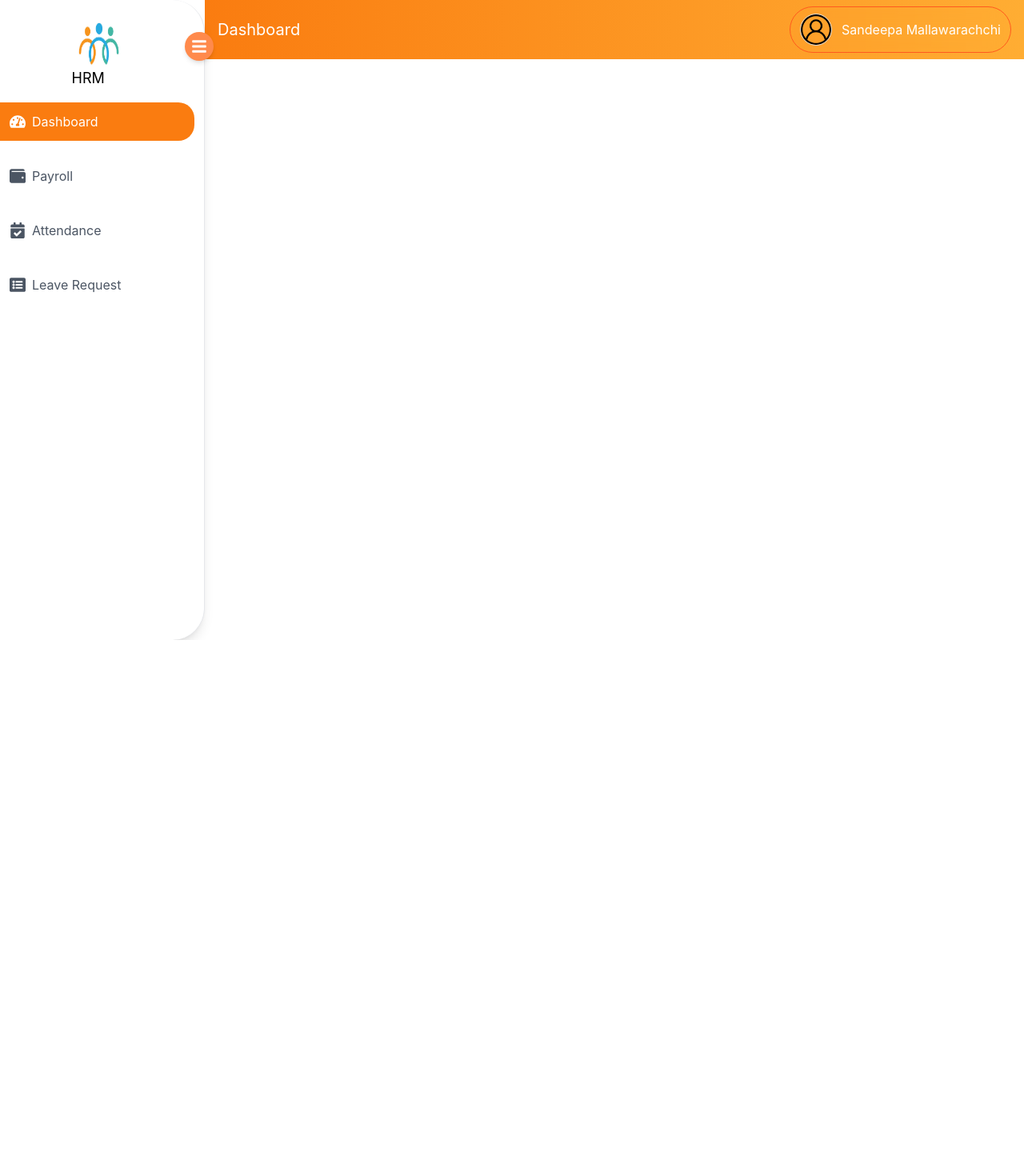
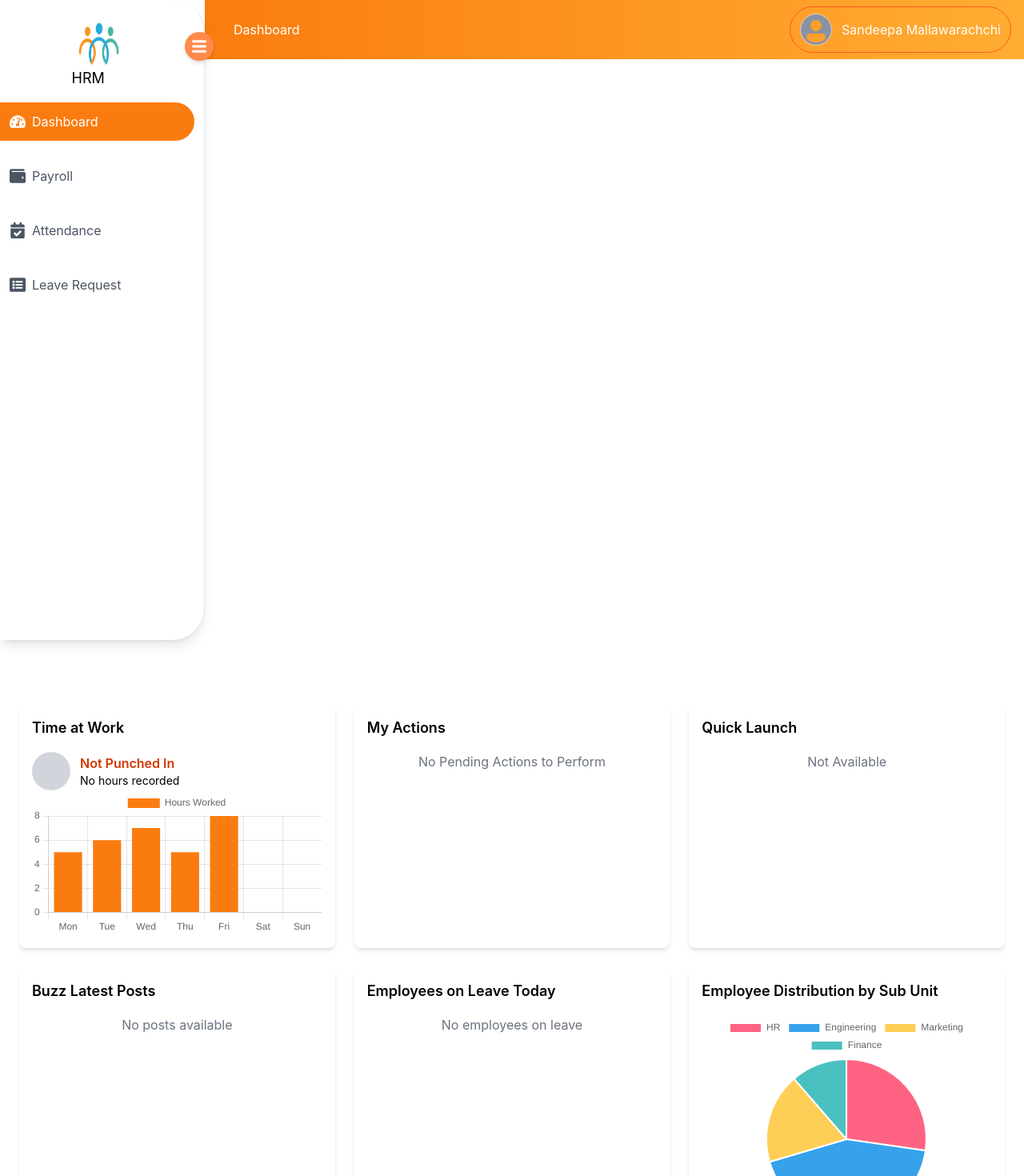
Before and after one commit to sandeepaMallawarachchi/HRM_Software, a React (Create React App) app in the folder client/: page / in a window 1280 px wide. Shown: the top 1470 px of the page at 80% size. Before the commit the page ends 800 px from the top, so only its background shows below. Built offline with nearby package versions, Linux system fonts and the light colour scheme.

Commit message:
dashboard

```diff
--- a/client/package.json
+++ b/client/package.json
@@ -7,11 +7,15 @@
     "@testing-library/react": "^13.4.0",
     "@testing-library/user-event": "^13.5.0",
     "axios": "^1.7.7",
+    "chart.js": "^4.4.4",
     "flowbite-react": "^0.10.1",
     "react": "^18.3.1",
+    "react-chartjs-2": "^5.2.0",
     "react-dom": "^18.3.1",
     "react-router-dom": "^6.26.2",
     "react-scripts": "5.0.1",
+    "react-table": "^7.8.0",
+    "recharts": "^2.12.7",
     "web-vitals": "^2.1.4"
   },
   "scripts": {
--- a/client/public/index.html
+++ b/client/public/index.html
@@ -10,34 +10,11 @@
       content="Web site created using create-react-app"
     />
     <link rel="apple-touch-icon" href="%PUBLIC_URL%/logo192.png" />
-    <!--
-      manifest.json provides metadata used when your web app is installed on a
-      user's mobile device or desktop. See https://developers.google.com/web/fundamentals/web-app-manifest/
-    -->
     <link rel="manifest" href="%PUBLIC_URL%/manifest.json" />
-    <!--
-      Notice the use of %PUBLIC_URL% in the tags above.
-      It will be replaced with the URL of the `public` folder during the build.
-      Only files inside the `public` folder can be referenced from the HTML.
-
-      Unlike "/favicon.ico" or "favicon.ico", "%PUBLIC_URL%/favicon.ico" will
-      work correctly both with client-side routing and a non-root public URL.
-      Learn how to configure a non-root public URL by running `npm run build`.
-    -->
-    <title>React App</title>
+    <title>HRM System</title>
   </head>
   <body>
     <noscript>You need to enable JavaScript to run this app.</noscript>
     <div id="root"></div>
-    <!--
-      This HTML file is a template.
-      If you open it directly in the browser, you will see an empty page.
-
-      You can add webfonts, meta tags, or analytics to this file.
-      The build step will place the bundled scripts into the <body> tag.
-
-      To begin the development, run `npm start` or `yarn start`.
-      To create a production bundle, use `npm run build` or `yarn build`.
-    -->
   </body>
 </html>
--- a/client/src/App.js
+++ b/client/src/App.js
@@ -3,12 +3,14 @@ import "./index.css"
 import { BrowserRouter, Routes, Route, useLocation } from "react-router-dom";
 
 import Header from "./components/Header";
+import Dashboard from "./pages/Dashboard";
 
 function App() {
   return (
     <BrowserRouter>
+      <Header />
       <Routes>
-        <Route path="/" element={<Header />} />
+        <Route path="/" element={<Dashboard />} />
       </Routes>
     </BrowserRouter>
   );
--- a/client/src/components/Header.jsx
+++ b/client/src/components/Header.jsx
@@ -7,11 +7,11 @@ const Header = () => {
         <div className="flex">
             <Sidebar />
             <div className="flex-1">
-            <header className="w-full h-auto px-4 py-2 bg-gradient-to-r from-[#fa7c10] to-[#ffad33] flex items-center justify-between">
-            <div className="text-xl text-white">
+                <header className="w-full h-auto px-4 py-2 bg-gradient-to-r from-[#fa7c10] to-[#ffad33] flex items-center justify-between">
+                    <div className="text-white ml-5">
                         Dashboard
                     </div>
-                    <div className="relative flex items-center border border-orange-500 rounded-full p-2 px-3 space-x-3 backdrop-blur-md group">
+                    <div className="relative flex items-center border border-orange-500 rounded-full p-2 px-3 space-x-3 backdrop-blur-lg group">
                         <img
                             src={avatar}
                             alt="avatar"
--- a/client/src/components/Sidebar.jsx
+++ b/client/src/components/Sidebar.jsx
@@ -36,11 +36,11 @@ const Sidebar = () => {
       </div>
 
       {/* Navigation Links */}
-      <div className="flex flex-col items-center justify-end mt-4  mb-8 w-full gap-5">
+      <div className="flex flex-col items-center justify-end mt-4 mb-8 w-full gap-5">
         <NavLink
           to="/"
           className={({ isActive }) =>
-            `flex items-center p-3 text-gray-600 hover:bg-orange-100 w-full rounded-r-[20px] transition-colors ${isActive ? 'bg-[#fa7c10] text-white' : ''
+            `flex items-center p-3 text-gray-600 hover:bg-orange-100 w-full rounded-r-[30px] transition-colors ${isActive ? 'bg-[#fa7c10] text-white' : ''
             }`
           }
         >
@@ -50,7 +50,7 @@ const Sidebar = () => {
         <NavLink
           to="/payroll"
           className={({ isActive }) =>
-            `flex items-center p-3 text-gray-600 hover:bg-orange-100 w-full rounded-r-[20px] transition-colors ${isActive ? 'bg-[#fa7c10] text-white' : ''
+            `flex items-center p-3 text-gray-600 hover:bg-orange-100 w-full rounded-r-[30px] transition-colors ${isActive ? 'bg-[#fa7c10] text-white' : ''
             }`
           }
         >
@@ -60,7 +60,7 @@ const Sidebar = () => {
         <NavLink
           to="/attendance"
           className={({ isActive }) =>
-            `flex items-center p-3 text-gray-600 hover:bg-orange-100 w-full rounded-r-[20px] transition-colors ${isActive ? 'bg-[#fa7c10] text-white' : ''
+            `flex items-center p-3 text-gray-600 hover:bg-orange-100 w-full rounded-r-[30px] transition-colors ${isActive ? 'bg-[#fa7c10] text-white' : ''
             }`
           }
         >
@@ -70,7 +70,7 @@ const Sidebar = () => {
         <NavLink
           to="/leave"
           className={({ isActive }) =>
-            `flex items-center p-3 text-gray-600 hover:bg-orange-100 w-full rounded-r-[20px] transition-colors ${isActive ? 'bg-[#fa7c10] text-white' : ''
+            `flex items-center p-3 text-gray-600 hover:bg-orange-100 w-full rounded-r-[30px] transition-colors ${isActive ? 'bg-[#fa7c10] text-white' : ''
             }`
           }
         >
--- /dev/null
+++ b/client/src/pages/Dashboard.jsx
@@ -0,0 +1,112 @@
+import React from 'react';
+import {
+    Chart as ChartJS,
+    CategoryScale,
+    LinearScale,
+    BarElement,
+    ArcElement,
+    Title,
+    Tooltip,
+    Legend,
+} from 'chart.js';
+import { Bar, Pie } from 'react-chartjs-2';
+
+// Register the necessary Chart.js components
+ChartJS.register(
+    CategoryScale,
+    LinearScale,
+    BarElement,
+    ArcElement,
+    Title,
+    Tooltip,
+    Legend
+);
+
+const Dashboard = () => {
+    // Data for the bar chart (Time at Work)
+    const barData = {
+        labels: ['Mon', 'Tue', 'Wed', 'Thu', 'Fri', 'Sat', 'Sun'],
+        datasets: [
+            {
+                label: 'Hours Worked',
+                data: [5, 6, 7, 5, 8, 0, 0],
+                backgroundColor: '#fa7c10',
+            },
+        ],
+    };
+
+    // Data for the pie charts
+    const pieData = {
+        labels: ['HR', 'Engineering', 'Marketing', 'Finance'],
+        datasets: [
+            {
+                label: 'Employees by Department',
+                data: [12, 19, 8, 5],
+                backgroundColor: ['#FF6384', '#36A2EB', '#FFCE56', '#4BC0C0'],
+            },
+        ],
+    };
+
+    const pieOptions = {
+        maintainAspectRatio: false,
+    };
+
+    return (
+        <div className="grid grid-cols-3 gap-6 p-6 pt-20"> {/* Added pt-20 to account for the header height */}
+            {/* Time at Work Card */}
+            <div className="col-span-1 bg-white rounded-lg shadow-md p-4">
+                <h2 className="text-lg font-semibold mb-4">Time at Work</h2>
+                <div className="flex items-center space-x-3">
+                    <div className="bg-gray-300 rounded-full w-12 h-12"></div>
+                    <div className="flex-1">
+                        <p className="text-orange-600 font-semibold">Not Punched In</p>
+                        <p className="text-sm">No hours recorded</p>
+                    </div>
+                </div>
+                <Bar data={barData} />
+            </div>
+
+            {/* My Actions Card */}
+            <div className="col-span-1 bg-white rounded-lg shadow-md p-4">
+                <h2 className="text-lg font-semibold mb-4">My Actions</h2>
+                <div className="text-center">
+                    <p className="text-gray-500">No Pending Actions to Perform</p>
+                </div>
+            </div>
+
+            {/* Quick Launch Card */}
+            <div className="col-span-1 bg-white rounded-lg shadow-md p-4">
+                <h2 className="text-lg font-semibold mb-4">Quick Launch</h2>
+                <div className="text-center">
+                    <p className="text-gray-500">Not Available</p>
+                </div>
+            </div>
+
+            {/* Buzz Latest Posts */}
+            <div className="col-span-1 bg-white rounded-lg shadow-md p-4">
+                <h2 className="text-lg font-semibold mb-4">Buzz Latest Posts</h2>
+                <div className="text-center">
+                    <p className="text-gray-500">No posts available</p>
+                </div>
+            </div>
+
+            {/* Employees on Leave Today */}
+            <div className="col-span-1 bg-white rounded-lg shadow-md p-4">
+                <h2 className="text-lg font-semibold mb-4">Employees on Leave Today</h2>
+                <div className="text-center">
+                    <p className="text-gray-500">No employees on leave</p>
+                </div>
+            </div>
+
+            {/* Employee Distribution by Sub Unit (Pie Chart) */}
+            <div className="col-span-1 bg-white rounded-lg shadow-md p-4">
+                <h2 className="text-lg font-semibold mb-4">Employee Distribution by Sub Unit</h2>
+                <div className="relative w-full h-64">
+                    <Pie data={pieData} options={pieOptions} />
+                </div>
+            </div>
+        </div>
+    );
+};
+
+export default Dashboard;
```
Also changed, not shown: client/src/images/avatar.png, 1 other file (tests, documents, lock files or other folders).
